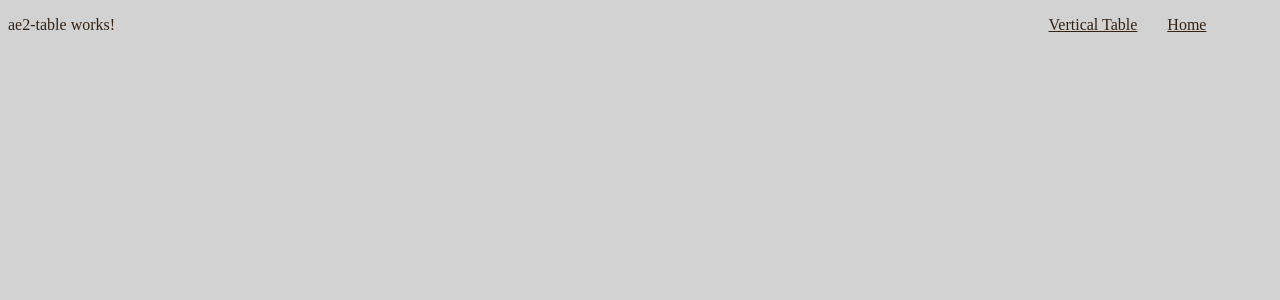
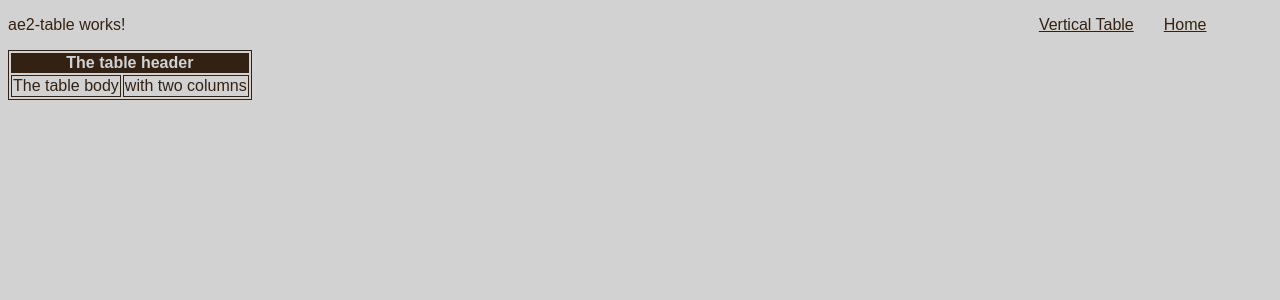
Before and after one commit to Vandivier/afterecon-2.0, an Angular app in the folder ui/: page / in a window 1280 px wide. Shown: the top 300 px of the page. Built offline with nearby package versions, Linux system fonts and the light colour scheme.

Commit message:
basic table

```diff
--- a/ui/src/app/ae2-table/ae2-table.component.html
+++ b/ui/src/app/ae2-table/ae2-table.component.html
@@ -1,3 +1,20 @@
 <p>
   ae2-table works!
 </p>
+
+<!--  Note: I wouldn't recommend an HTML table unless it's actually required.
+      You could view data in rows with divs or other structures -->
+
+<table class="ae2-table">
+  <thead>
+    <tr>
+      <th colspan="2">The table header</th>
+    </tr>
+  </thead>
+  <tbody>
+    <tr>
+      <td>The table body</td>
+      <td>with two columns</td>
+    </tr>
+  </tbody>
+</table>
--- a/ui/src/styles.scss
+++ b/ui/src/styles.scss
@@ -8,9 +8,9 @@
  $theme-secondary: #7C2A18;
  $theme-tertiary: #9F765E;
 
- $theme-dark:  $theme-secondary;
+ $theme-dark:  $theme-primary;
  $theme-light:  $theme-tertiary;
- $theme-mid: $theme-primary;
+ $theme-mid: $theme-secondary;
 
  $theme-grey: #BBB8B7;
  $theme-off-white: #D2D2D2;
@@ -18,6 +18,7 @@
 body {
     background-color: $theme-off-white;
     color:  $theme-primary;
+    font-family: sans-serif;
 }
 
 .main-nav {
@@ -29,3 +30,14 @@ body {
         margin: 0 15px;
     }
 }
+
+table.ae2-table,
+table.ae2-table td {
+    border: 1px solid $theme-dark;
+
+    thead,
+    tfoot {
+        background-color: $theme-dark;
+        color: $theme-off-white;
+    }
+}
```
